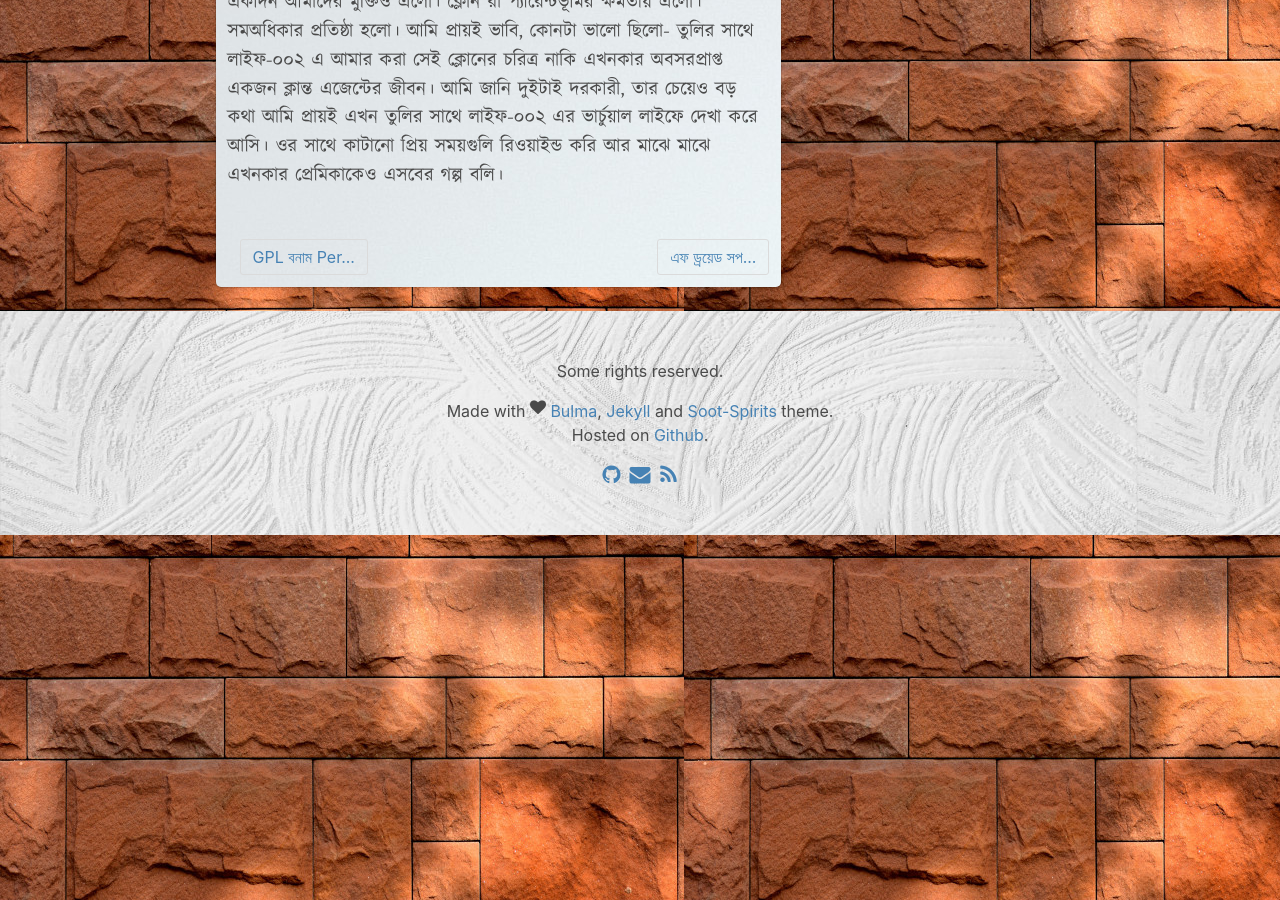
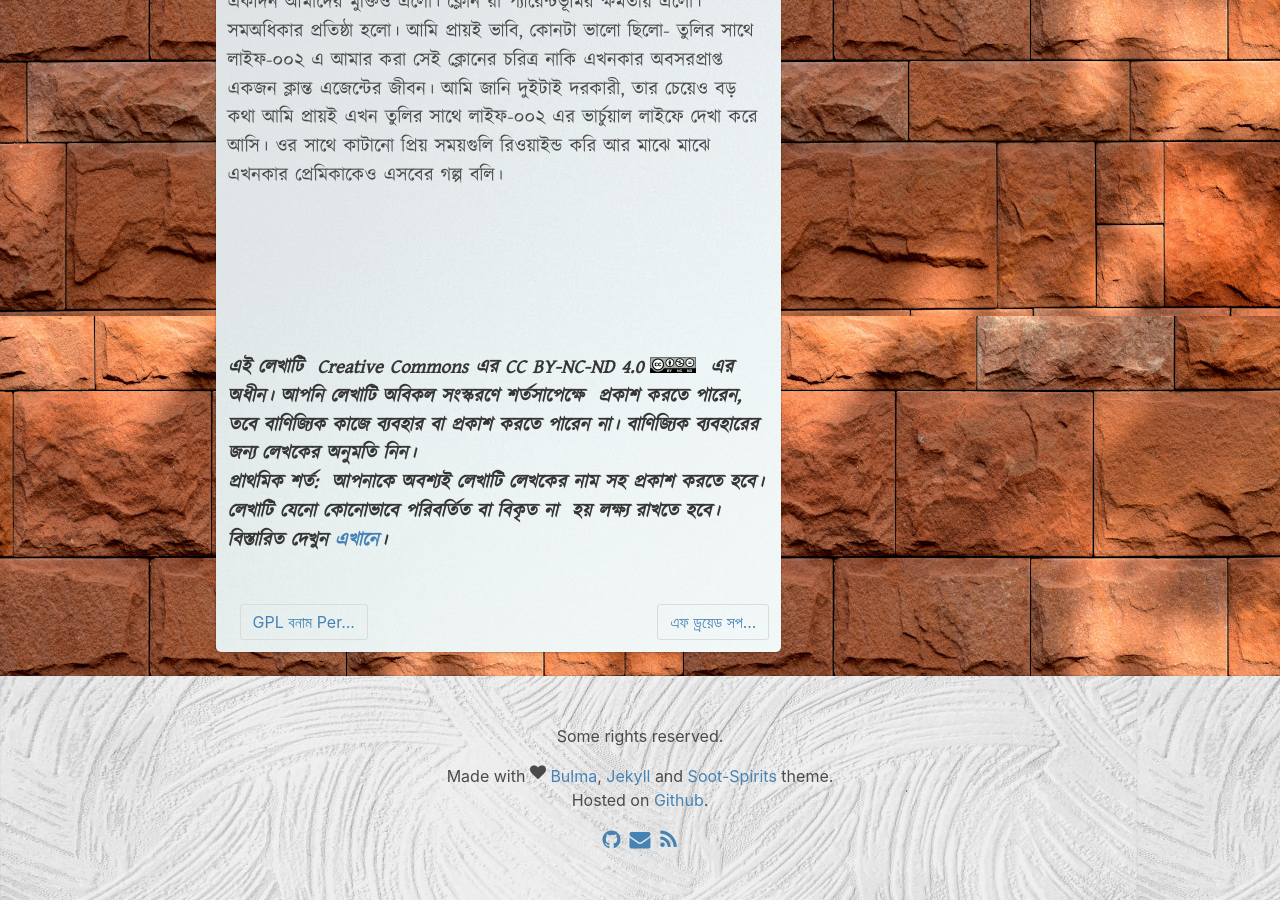
Before and after one commit to Emonshr/emonshr.github.io, a Jekyll site: the page built from _posts/2019-01-03-লাইফ_প্রজেক্ট.markdown, in a window 1280 px wide and 900 px high, scrolled down 3386 px. Built offline with Jekyll 4.4.1, drawn with Linux system fonts in a browser that asks for light colours; some web fonts are replaced; comment, search, counter and statistics services are not loaded.

Commit message:
Adding license

```diff
--- a/_posts/2019-01-03-লাইফ_প্রজেক্ট.markdown
+++ b/_posts/2019-01-03-লাইফ_প্রজেক্ট.markdown
@@ -24,3 +24,16 @@ tags: [Fiction]
 আমরা অনেকক্ষণ কথা বললাম আমার দোতলার খোলা ছাদে বসে। সারাদিন বৃষ্টি ঝড়ে আমার ছাদের ক্যাকটাসগুলো চকচকে হয়ে উঠেছিল। যদিও ঘোলাটে চাঁদ উঠার কথা, কিন্তু আমাদের সামনে খুবই উজ্বল একটা চাঁদ উঠলো। আমি আবিষ্কারের কথাটা বললাম, কিন্তু কোনোভাবেই বিদায় নেয়ার প্রসঙ্গটা তুলতে পারছিলাম না। হঠাৎ মনে হলো, "যা বলেই ফেলি !" শুরু করলাম.. "শুনো তুলি, আমার আসলে আজকের পর আর তোমার সাথে দেখা হবে না।" তুলির ততক্ষণে হাসতে হাসতে পড়ে যাওয়ার দশা। নির্ঘাত ফাজলামি ধরে নিয়েছে কথাটাকে। আমি ভুল ভাঙানোর চেষ্টা করছি না কেনো জানি। আমার মনে হতে লাগলো, আমি এতদিন এই সম্পর্কটাকে যতই নিয়ম পালনের মনে করি না কেনো, এখন আমি এটা নিয়েই দুর্বল হয়ে যাচ্ছি।
 এবং,মনে হচ্ছে আমার শোবার ঘরের ইলেকট্রিকে শক খেয়ে মারা যাওয়ার থেকেও দরকারী তুলির সাথে থাকা। এর মানে আমি আত্মহত্যা করতে পারছি না এবং কমান্ড সেন্টারের লোকেরা আমার এলগোরিদম টা নিয়ে যেয়ে আমাকে আর রিস্টোরও করবে না। "আমি একটু আসছি।" বলে আমি বেডরুমে গেলাম। এবং সাধারণ ভোল্টেজের তুলনায় কয়েকগুণ বাড়িয়ে রাখা মেশিনটায় হাত ঢুকিয়ে দিলাম। মৃত্যুযন্ত্রণা হলো না বললেই চলে। ক্লোনদের দেয়া কথা মতো ডাম্প সেকশনে আমাদের এজেন্ট আমাকে পাম্প না করে রিস্টোর করলো। আমি নিজেও বহুদিন প্যারেন্ট ভূমিতে এজেন্টের কাজ করলাম।
 একদিন আমাদের মুক্তিও এলো। ক্লোন রা প্যারেন্টভূমির ক্ষমতায় এলো। সমঅধিকার প্রতিষ্ঠা হলো। আমি প্রায়ই ভাবি, কোনটা ভালো ছিলো- তুলির সাথে লাইফ-০০২ এ আমার করা সেই ক্লোনের চরিত্র নাকি এখনকার অবসরপ্রাপ্ত একজন ক্লান্ত এজেন্টের জীবন। আমি জানি দুইটাই দরকারী, তার চেয়েও বড় কথা আমি প্রায়ই এখন তুলির সাথে লাইফ-০০২ এর ভার্চুয়াল লাইফে দেখা করে আসি। ওর সাথে কাটানো প্রিয় সময়গুলি রিওয়াইন্ড করি আর মাঝে মাঝে এখনকার প্রেমিকাকেও এসবের গল্প বলি।
+&nbsp;
+&nbsp;
+&nbsp;
+&nbsp;
+&nbsp;
+
+
+
+
+**_এই লেখাটি  Creative Commons এর CC BY-NC-ND 4.0 ![CCBY4](/assets/images/ccbyncnd.png)  এর অধীন। আপনি লেখাটি অবিকল সংস্করণে শর্তসাপেক্ষে  প্রকাশ করতে পারেন,_**
+**_তবে বাণিজ্যিক কাজে ব্যবহার বা প্রকাশ করতে পারেন না। বাণিজ্যিক ব্যবহারের জন্য লেখকের অনুমতি নিন।_**
+**_প্রাথমিক শর্ত:  আপনাকে অবশ্যই লেখাটি লেখকের নাম সহ প্রকাশ করতে হবে। লেখাটি যেনো কোনোভাবে পরিবর্তিত বা বিকৃত না  হয় লক্ষ্য রাখতে হবে।_**
+**_বিস্তারিত দেখুন [এখানে](https://creativecommons.org/licenses/by-nc-nd/4.0/)।_**
```
Also changed, not shown: _posts/2018-12-28-GPL.markdown (+12 -0 lines).
